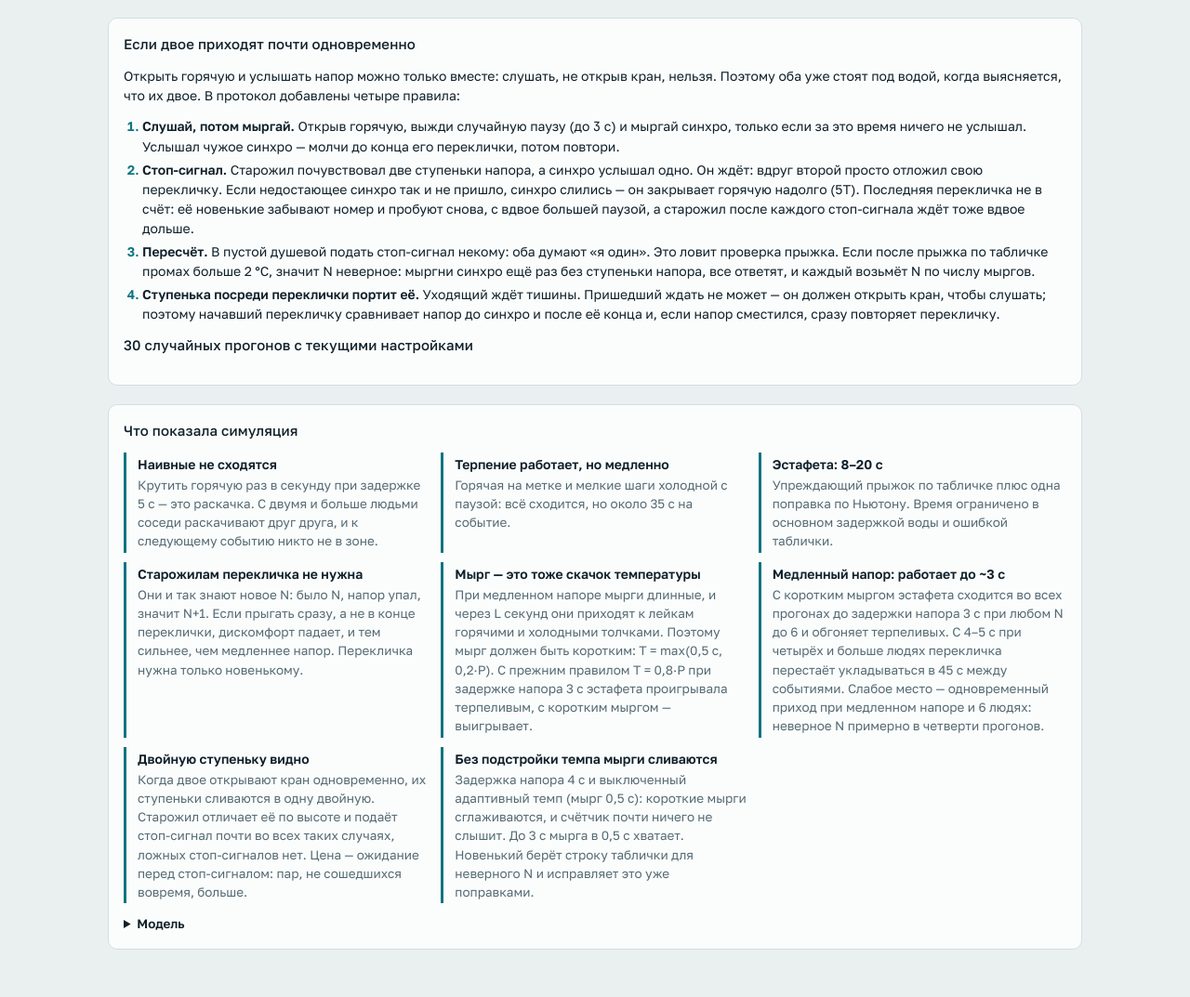
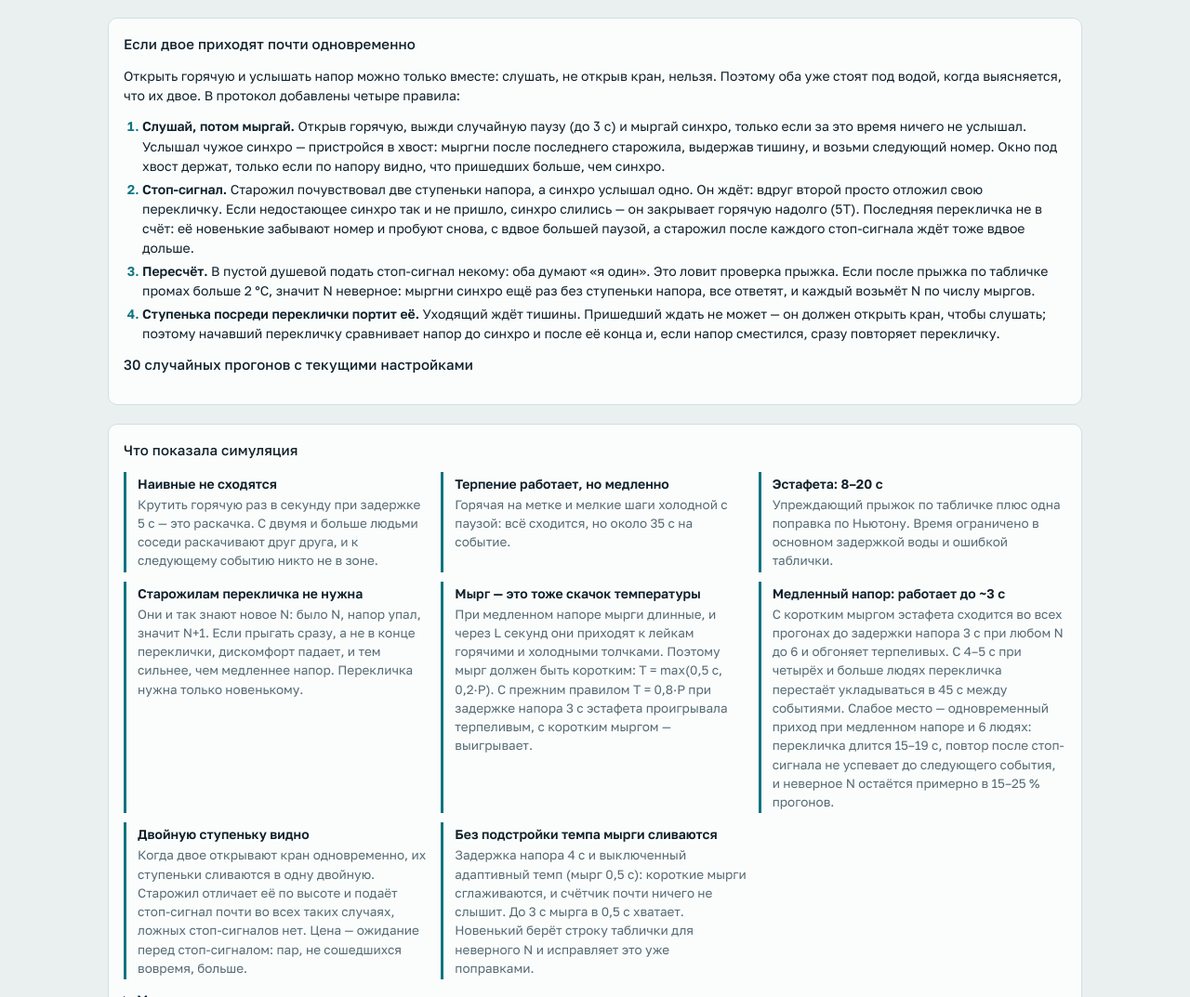
Before and after one commit to komapc/shower-protocol, a website: page index.html in a window 1280 px wide. Shown: the part 1828-2901 px from the top of the page at 93% size. Drawn offline with Linux system fonts and the light colour scheme; a web font is replaced by a local one.

Commit message:
Правило хвоста: услышавший чужое синхро пристраивается в ту же перекличку
Раньше второй новенький ждал конца чужой переклички и паузы, и при медленном
напоре и шести людях две переклички не укладывались в 45 с. Теперь он мыргает
после последнего старожила, выдержав тишину, и берёт следующий номер. Окно под
хвост держат, только если по напору видно лишнего пришедшего, — одиночки не
платят временем.

Двое одновременно, N = 6, неверное N: P = 2 с 28 → 9 %, P = 3 с 27 → 17 %.
Проверено и отброшено: стоп-сигнал сразу после переклички с хвостом (ложные
срабатывания), меньший рост паузы после стоп-сигнала (без эффекта).

Co-Authored-By: Claude Opus 5.5 <noreply@anthropic.com>

```diff
--- a/index.html
+++ b/index.html
@@ -233,7 +233,7 @@ details code { font-family: var(--f-mono); font-size: 12.5px; }
     <h2>Если двое приходят почти одновременно</h2>
     <p class="caption" style="font-size:14px;color:var(--fg)">Открыть горячую и услышать напор можно только вместе: слушать, не открыв кран, нельзя. Поэтому оба уже стоят под водой, когда выясняется, что их двое. В протокол добавлены четыре правила:</p>
     <ol class="rules">
-      <li><b>Слушай, потом мыргай.</b> Открыв горячую, выжди случайную паузу (до <span class="mono" id="cwOut">3</span>&nbsp;с) и мыргай синхро, только если за это время ничего не услышал. Услышал чужое синхро — молчи до конца его переклички, потом повтори.</li>
+      <li><b>Слушай, потом мыргай.</b> Открыв горячую, выжди случайную паузу (до <span class="mono" id="cwOut">3</span>&nbsp;с) и мыргай синхро, только если за это время ничего не услышал. Услышал чужое синхро — пристройся в хвост: мыргни после последнего старожила, выдержав тишину, и возьми следующий номер. Окно под хвост держат, только если по напору видно, что пришедших больше, чем синхро.</li>
       <li><b>Стоп-сигнал.</b> Старожил почувствовал две ступеньки напора, а синхро услышал одно. Он ждёт: вдруг второй просто отложил свою перекличку. Если недостающее синхро так и не пришло, синхро слились — он закрывает горячую надолго (5T). Последняя перекличка не в счёт: её новенькие забывают номер и пробуют снова, с вдвое большей паузой, а старожил после каждого стоп-сигнала ждёт тоже вдвое дольше.</li>
       <li><b>Пересчёт.</b> В пустой душевой подать стоп-сигнал некому: оба думают «я один». Это ловит проверка прыжка. Если после прыжка по табличке промах больше 2&nbsp;°C, значит N неверное: мыргни синхро ещё раз без ступеньки напора, все ответят, и каждый возьмёт N по числу мыргов.</li>
       <li><b>Ступенька посреди переклички портит её.</b> Уходящий ждёт тишины. Пришедший ждать не может — он должен открыть кран, чтобы слушать; поэтому начавший перекличку сравнивает напор до синхро и после её конца и, если напор сместился, сразу повторяет перекличку.</li>
@@ -253,7 +253,7 @@ details code { font-family: var(--f-mono); font-size: 12.5px; }
       <div class="finding"><b>Эстафета: 8–20&nbsp;с</b><p>Упреждающий прыжок по табличке плюс одна поправка по Ньютону. Время ограничено в основном задержкой воды и ошибкой таблички.</p></div>
       <div class="finding"><b>Старожилам перекличка не нужна</b><p>Они и так знают новое N: было N, напор упал, значит N+1. Если прыгать сразу, а не в конце переклички, дискомфорт падает, и тем сильнее, чем медленнее напор. Перекличка нужна только новенькому.</p></div>
       <div class="finding"><b>Мырг — это тоже скачок температуры</b><p>При медленном напоре мырги длинные, и через L секунд они приходят к лейкам горячими и холодными толчками. Поэтому мырг должен быть коротким: T&nbsp;=&nbsp;max(0,5&nbsp;с, 0,2·P). С прежним правилом T&nbsp;=&nbsp;0,8·P при задержке напора 3&nbsp;с эстафета проигрывала терпеливым, с коротким мыргом — выигрывает.</p></div>
-      <div class="finding"><b>Медленный напор: работает до ~3&nbsp;с</b><p>С коротким мыргом эстафета сходится во всех прогонах до задержки напора 3&nbsp;с при любом N до 6 и обгоняет терпеливых. С 4–5&nbsp;с при четырёх и больше людях перекличка перестаёт укладываться в 45&nbsp;с между событиями. Слабое место — одновременный приход при медленном напоре и 6 людях: неверное N примерно в четверти прогонов.</p></div>
+      <div class="finding"><b>Медленный напор: работает до ~3&nbsp;с</b><p>С коротким мыргом эстафета сходится во всех прогонах до задержки напора 3&nbsp;с при любом N до 6 и обгоняет терпеливых. С 4–5&nbsp;с при четырёх и больше людях перекличка перестаёт укладываться в 45&nbsp;с между событиями. Слабое место — одновременный приход при медленном напоре и 6 людях: перекличка длится 15–19&nbsp;с, повтор после стоп-сигнала не успевает до следующего события, и неверное N остаётся примерно в 15–25&nbsp;% прогонов.</p></div>
       <div class="finding"><b>Двойную ступеньку видно</b><p>Когда двое открывают кран одновременно, их ступеньки сливаются в одну двойную. Старожил отличает её по высоте и подаёт стоп-сигнал почти во всех таких случаях, ложных стоп-сигналов нет. Цена — ожидание перед стоп-сигналом: пар, не сошедшихся вовремя, больше.</p></div>
       <div class="finding"><b>Без подстройки темпа мырги сливаются</b><p>Задержка напора 4&nbsp;с и выключенный адаптивный темп (мырг 0,5&nbsp;с): короткие мырги сглаживаются, и счётчик почти ничего не слышит. До 3&nbsp;с мырга в 0,5&nbsp;с хватает. Новенький берёт строку таблички для неверного N и исправляет это уже поправками.</p></div>
     </div>
@@ -368,6 +368,7 @@ details code { font-family: var(--f-mono); font-size: 12.5px; }
           if (ev.jammed) badge += `<span class="badge" title="Старожил подал стоп-сигнал, новенькие пробуют заново">стоп-сигнал ×${ev.jammed}</span>`;
           if (ev.recount) badge += `<span class="badge" title="Промах после прыжка больше 2 °C, перекличка заново">пересчёт</span>`;
           if (ev.deferred && !ev.collided) badge += `<span class="badge" title="Услышал чужое синхро и ждал">ждал</span>`;
+          if (ev.joined) badge += `<span class="badge" title="Услышал чужое синхро и мыргнул в хвосте той же переклички">в хвост</span>`;
         }
         if (ev && ev.mergedWithNext) return `<td class="fail">вместе со следующим${badge}</td>`;
         if (v == null) return `<td class="fail">не сошлось${badge}</td>`;
--- a/sim.js
+++ b/sim.js
@@ -9,6 +9,9 @@
     L: 5,            // задержка температуры, с
     P: 0.5,          // за сколько доходит изменение напора, с (0 = мгновенно)
     adaptive: true,  // темп T подстраивается под P
+    jamGrow: 2,      // во сколько раз растёт окно паузы новенького после стоп-сигнала
+    tail: true,
+    tailAlways: false, // держать окно под хвост в каждой перекличке (иначе — только при лишней ступеньке)      // услышавший чужое синхро новенький пристраивается в хвост той же переклички
     cwK: 2,          // окно случайной паузы перед синхро не меньше cwK·P (слышно чужое синхро только через ~P)
     tK: 0.2,         // адаптивный темп: T = max(0.5, tK·P); 0.8 давало слишком длинные мырги
     earlyJump: true, // старожилы прыгают сразу, не дожидаясь конца переклички
@@ -139,7 +142,8 @@
     function arriveRelay(a, now) {
       a.gh = p.hotMark; a.gc = tableEntry(a, p, 2); // пока N не знает — догадка «нас двое»
       a.num = 0; a.belief = null; a.cw = cw0;
-      a.frozen = true;
+      a.frozen = true; a.ownP = null;
+      schedule(now + perceive, () => { a.ownP = feltNow(); });
       // старожилы видят ступеньку напора и сразу знают новое N
       if (p.earlyJump) schedule(now + perceive, () => {
         const nPhys = present().length;
@@ -152,7 +156,11 @@
       if (!a.present) return;
       const t = cur;
       if (roll) {
-        if (roll.kind !== 'entry' || t >= roll.sync + hear) { // услышал чужое синхро — ждёт конца переклички
+        if (roll.kind === 'entry' && p.tail && t >= roll.sync + hear && t < roll.tail - 0.1) {
+          // услышал чужое синхро — пристраивается в хвост: мыргнёт после последнего старожила, выдержав тишину
+          roll.joiners.push(a); pulse(a, roll.tail, roll, 'хвост');
+          a.ev.joined = (a.ev.joined || 0) + 1;
+        } else if (roll.kind !== 'entry' || t >= roll.sync + hear) { // услышал чужое синхро — ждёт конца переклички
           a.ev.deferred = (a.ev.deferred || 0) + 1;
           schedule(roll.end + silence + R() * a.cw, () => attempt(a));
         } else { // не успел услышать — коллизия: его синхро сливается с чужим
@@ -180,7 +188,12 @@
       const slots = slotsOf(responders);
       let tt = t;
       slots.forEach(g => { tt += hop; g.forEach(x => pulse(x, tt, r, '#' + x.num)); });
-      r.end = tt + Tunit + dPure + silence;
+      r.lastSlot = tt; r.joiners = [];
+      // хвост: после последнего старожила пауза длиннее обычного шага — там мыргают пристроившиеся новенькие
+      // окно под хвост держат, только если по напору видно, что пришедших больше, чем синхро
+      const withTail = p.tail && r.kind === 'entry' && (p.tailAlways || extraArrival(a));
+      r.tail = withTail ? tt + hop + silence : Infinity;
+      r.end = (withTail ? r.tail : tt) + Tunit + dPure + silence;
       r.responders = responders;
       for (const x of present()) x.frozen = true;
       schedule(r.end, () => (r.kind === 'recount' ? finishRecount(r) : finishEntryRoll(r)));
@@ -195,9 +208,15 @@
       // под душем nKnown старожилов + инициатор; пришедший добавит ступеньку при nKnown + 2
       return Math.abs(phFelt[k0] - phFelt[k1]) > 0.5 * stepH(nKnown + 2);
     }
+    function extraArrival(a) {
+      if (ledger.baseP != null && feltNow() != null) return arrivalsFelt() > ledger.syncs + 1;
+      // пустая душевая: сравнить с напором, который новенький почувствовал после своего прихода
+      return a.ownP != null && feltNow() != null && a.ownP - feltNow() > 0.5 * stepH(2);
+    }
     function voidRoll(r) { // все почувствовали лишнюю ступеньку: перекличка не в счёт
       r.voided = true; roll = null; lastQuiet = r.end;
       // приоритет: испорченную перекличку её инициатор повторяет сразу, остальные услышат синхро и подождут
+      for (const x of r.joiners || []) schedule(r.end + 0.3 + hear + 0.2, () => attempt(x)); // услышат новое синхро и пристроятся снова
       for (const x of r.initiators) {
         x.ev.voided = (x.ev.voided || 0) + 1;
         schedule(r.end + 0.3, () => { if (!x.present) return; if (roll) { attempt(x); return; } startEntryRoll(x, cur, x.num > 0 ? 'recount' : 'entry'); });
@@ -237,22 +256,30 @@
 
     function finishEntryRoll(r) {
       if (r.initiators.length === 1 && contaminated(r, r.responders.length)) { voidRoll(r); return; }
-      const counted = countPulses(r.sync, r.end);
-      r.detected = counted; r.expected = r.pulses.length;
+      const split = isFinite(r.tail) ? r.tail - 0.1 : r.end;
+      const counted = countPulses(r.sync, split);
+      const J = isFinite(r.tail) ? countPulses(split, r.end) : 0; // сколько мыргов услышано в хвосте
+      r.joinHeard = J;
+      r.detected = counted + J; r.expected = r.pulses.length;
       const responses = Math.max(0, counted - 1);
       const multi = r.initiators.length > 1;
       roll = null; lastQuiet = r.end;
       // обычный исход (или незамеченная коллизия в пустой душевой)
-      for (const x of r.responders) { x.belief = (x.belief || 0) + 1; if (x.tableN !== x.belief) setTable(x, x.belief); }
+      for (const x of r.responders) { x.belief = (x.belief || 0) + 1 + J; if (x.tableN !== x.belief) setTable(x, x.belief); }
       for (const x of r.initiators) {
-        x.belief = responses + 1; x.num = responses + 1;
+        x.belief = responses + 1 + J; x.num = responses + 1;
+        setTable(x, x.belief);
+        schedule(r.end + p.L + 1, () => check(x));
+      }
+      for (const x of r.joiners) {
+        x.belief = responses + 1 + J; x.num = responses + 2;
         setTable(x, x.belief);
         schedule(r.end + p.L + 1, () => check(x));
       }
       if (multi && r.responders.length === 0) r.silentCollision = true;
       if (multi) r.merged = true; // для статистики: синхро слились (сами агенты этого не знают)
       release(r.end);
-      if (r.responders.length > 0) { ledger.syncs += 1; ledger.last = r; audit(); } else rebase();
+      if (r.responders.length > 0) { ledger.syncs += 1 + J; ledger.last = r; audit(); } else rebase();
     }
 
     // ---------- учёт ступенек: стоп-сигнал по ощущаемому напору ----------
@@ -301,13 +328,14 @@
       pulse(jammer, jt, jr, 'стоп', jamLen);
       last.jammed = true;
       // последняя перекличка не в счёт: её новенькие сбрасывают номер, старожилы откатывают N
-      for (const x of last.initiators) { x.num = 0; x.belief = null; x.cw *= 2; x.ev.jammed = (x.ev.jammed || 0) + 1; }
-      for (const x of last.responders) if (x.present) { x.belief = Math.max(1, (x.belief || 1) - 1); if (x.tableN !== x.belief) setTable(x, x.belief); }
-      ledger.syncs = Math.max(0, ledger.syncs - 1); ledger.last = null; ledger.jams += 1;
+      const back = 1 + (last.joinHeard || 0), redo = last.initiators.concat(last.joiners || []);
+      for (const x of redo) { x.num = 0; x.belief = null; x.cw *= p.jamGrow; x.ev.jammed = (x.ev.jammed || 0) + 1; }
+      for (const x of last.responders) if (x.present) { x.belief = Math.max(1, (x.belief || 1) - back); if (x.tableN !== x.belief) setTable(x, x.belief); }
+      ledger.syncs = Math.max(0, ledger.syncs - back); ledger.last = null; ledger.jams += 1;
       for (const x of present()) x.frozen = true;
       schedule(jr.end, () => {
         roll = null; lastQuiet = jr.end;
-        for (const x of last.initiators) if (x.present) schedule(jr.end + R() * x.cw, () => attempt(x));
+        for (const x of redo) if (x.present) schedule(jr.end + R() * x.cw, () => attempt(x));
         release(jr.end);
       });
     }
```
Also changed, not shown: README.md.
